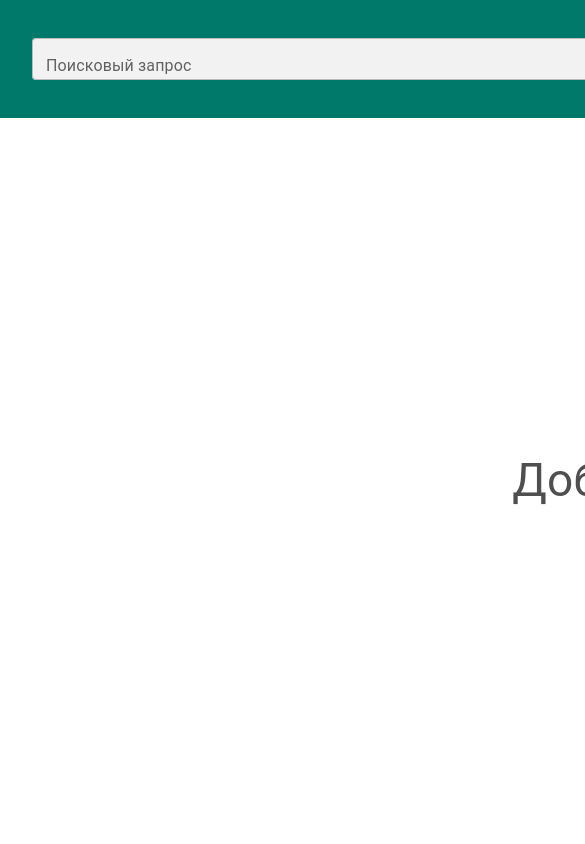
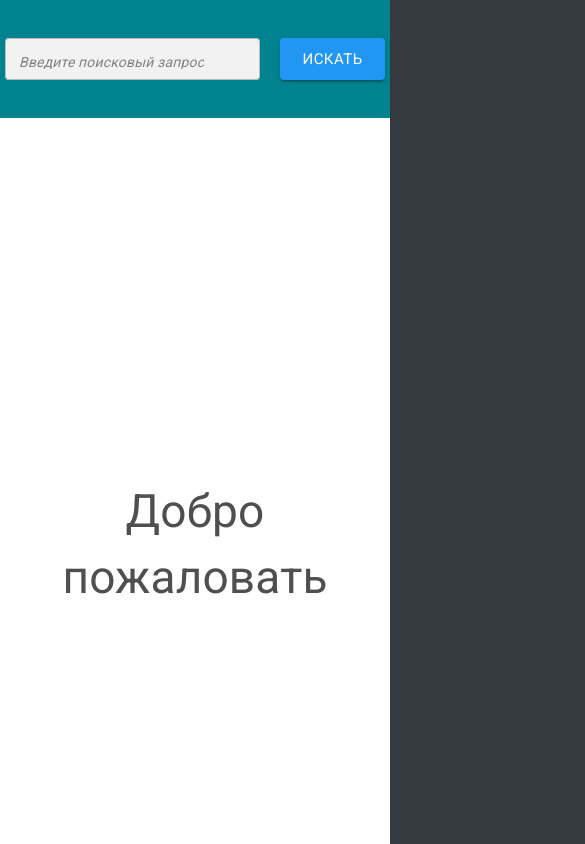
Before and after one commit to magistr25/github-repo-search, a React (Create React App) app: page / in a window 390 px wide. Shown: the top 844 px of the page, 585 px wide, since content can reach past the window. Built offline with nearby package versions, Linux system fonts and the light colour scheme.

Commit message:
App, SearchBar, styles

```diff
--- a/src/App.tsx
+++ b/src/App.tsx
@@ -4,9 +4,7 @@ import React from 'react';
 import SearchBar from './components/SearchBar';
 import styles from './styles/App.module.scss';
 
-/**
- * Главный компонент приложения, который объединяет все остальные компоненты.
- */
+
 const App: React.FC = () => {
     return (
 
--- a/src/components/SearchBar.tsx
+++ b/src/components/SearchBar.tsx
@@ -6,13 +6,24 @@ const SearchBar: React.FC = () => {
     return (
         <div className={styles.searchBar}>
             <TextField
-                label="Поисковый запрос"
+                label="Введите поисковый запрос"
                 variant="outlined"
                 className={styles.searchInput}
-                InputProps={{ style: { height: '42px' } }} // Задаем высоту поля ввода
+                InputLabelProps={{
+                    className: styles.inputLabel,
+                }}
+                inputProps={{
+                    className: styles.inputBase,
+                }}
+                InputProps={{ style: { height: '42px' } }}
             />
-            <Button variant="contained" color="primary" className={styles.searchButton}>
-                Искать
+            <Button
+                variant="contained"
+                color="primary"
+                className={styles.searchButton}
+                size="large"
+            >
+                ИСКАТЬ
             </Button>
         </div>
     );
--- a/src/index.module.scss
+++ b/src/index.module.scss
@@ -1,19 +1,27 @@
-body {
+
+html, body {
   margin: 0;
   font-family: -apple-system, BlinkMacSystemFont, 'Segoe UI', 'Roboto', 'Oxygen',
-  'Ubuntu', 'Cantarell', 'Fira Sans', 'Droid Sans', 'Helvetica Neue',
-  sans-serif;
+  'Ubuntu', 'Cantarell', 'Fira Sans', 'Droid Sans', 'Helvetica Neue', sans-serif;
   -webkit-font-smoothing: antialiased;
   -moz-osx-font-smoothing: grayscale;
   background-color: #343a40;
-
+  color: white;
+  display: flex;
+  justify-content: center;
+  height: 100vh;
+  overflow: hidden;
 }
 
 #root {
-  width: 1440px;
+  max-width: 1440px;
+  display: flex;
+  flex-direction: column;
+  justify-content: center;
+  flex-grow: 1;
+  overflow: hidden;
 }
 
 code {
-  font-family: source-code-pro, Menlo, Monaco, Consolas, 'Courier New',
-  monospace;
+  font-family: source-code-pro, Menlo, Monaco, Consolas, 'Courier New', monospace;
 }
--- a/src/index.tsx
+++ b/src/index.tsx
@@ -1,7 +1,7 @@
 import React from 'react';
 import ReactDOM from 'react-dom/client';
 import App from './App';
-import './index.module.scss'; // Подключение глобальных стилей
+import './index.module.scss';
 import { BrowserRouter } from 'react-router-dom';
 
 const root = ReactDOM.createRoot(document.getElementById('root') as HTMLElement);
--- a/src/styles/App.module.scss
+++ b/src/styles/App.module.scss
@@ -1,51 +1,47 @@
 .app {
   display: flex;
   flex-direction: column;
-  height: 100vh; /* Высота экрана */
-  width: 1440px; /* Максимальная ширина контейнера */
+  min-height: 100vh;
+
+  max-width: 1440px;
   background-color: white;
   margin: 0 auto;
   box-shadow: 0 8px 16px rgba(255, 255, 255, 0.2);
+  padding: 0;
+  height: 100vh;
+  box-sizing: border-box;
 }
 
-.searchBar {
-  display: flex;
-  align-items: center;
-  background-color: #00796b;
-  padding: 19px 32px;
-  width: 100%;
-  height: 80px;
-  margin: 0 auto;
-  justify-content: center;
 
-  .searchInput {
-    width: 912px;
-    height: 42px;
-    background-color: #F2F2F2;
-    border-radius: 4px;
-    margin-right: 10px;
-  }
-
-  .searchButton {
-    height: 42px;
-  }
-}
 
 .welcomeContainer {
   display: flex;
   align-items: center;
   justify-content: center;
   flex-grow: 1;
+  width: 1440px;
+  height: 80px;
+  margin: auto;
+  box-sizing: border-box;
+  overflow: hidden;
 }
 
 .welcome {
+  position: absolute;
+  max-width: 100%;
   width: 416px;
   height: 66px;
+  height: auto;
   font-family: 'Roboto', sans-serif;
   font-weight: 400;
   font-size: 46px;
-  line-height: 65.78px;
+  line-height: 1.4;
   letter-spacing: 0.17px;
   color: #4F4F4F;
   text-align: center;
+  box-sizing: border-box;
+  line-height: 65.78px;
+  letter-spacing: 0.17px;
+  text-align: center;
+  top: 479px;
 }
--- a/src/styles/SearchBar.module.scss
+++ b/src/styles/SearchBar.module.scss
@@ -1,9 +1,12 @@
+@import url('https://fonts.googleapis.com/css2?family=Roboto:wght@400&display=swap');
+
 .searchBar {
   display: flex;
   align-items: center;
-  background-color: #00796b;
-  padding: 19px 0;
+  background-color: rgba(0, 131, 143, 1);
+  padding: 19px 32px;
   width: 1440px;
+  min-width: 360px;
   height: 80px;
   margin: 0 auto;
 
@@ -12,11 +15,184 @@
     height: 42px;
     background-color: #F2F2F2;
     border-radius: 4px;
-    margin-right: 10px;
     margin-left: 32px;
+    vertical-align: middle;
+
   }
 
   .searchButton {
     height: 42px;
+    flex-shrink: 0;
+    width: 105px;
+    margin-left: 10px;
+    box-sizing: border-box;
+    background-color: rgba(33, 150, 243, 1);
+    color: #fff;
+    box-shadow: 0 1px 5px rgba(0, 0, 0, 0.12), 0 2px 2px rgba(0, 0, 0, 0.14), 0 3px 1px -2px rgba(0, 0, 0, 0.2);
+    text-transform: none;
   }
+
+  .inputLabel {
+    font-family: 'Roboto', sans-serif;
+    font-size: 14px;
+    font-weight: 400;
+    font-style: italic;
+    color: #828282;
+    line-height: 24px;
+    letter-spacing: 0.17px;
+    display: flex;
+    align-items: center;
+    justify-content: center;
+    height: 15px;
+  }
+
+  .inputBase {
+    font-family: 'Roboto', sans-serif;
+    font-size: 14px;
+    font-weight: 400;
+    color: #000000;
+    line-height: 24px;
+    letter-spacing: 0.17px;
+  }
+
 }
+
+@media (max-width: 1080px) {
+  .searchBar {
+    width: 1070px;
+    .searchInput {
+      margin-right: 10px;
+      margin-left: 10px;
+    }
+    .searchButton {
+      margin-right: 10px;
+    }
+  }
+
+}
+
+@media (max-width: 926px) {
+  .searchBar {
+    width: 916px;
+    .searchInput {
+      margin-right: 10px;
+      margin-left: 10px;
+    }
+    .searchButton {
+      margin-right: 10px;
+    }
+  }
+
+}
+
+@media (max-width: 915px) {
+  .searchBar {
+    width: 900px;
+    .searchInput {
+      margin-right: 10px;
+      margin-left: 10px;
+    }
+    .searchButton {
+      margin-right: 10px;
+    }
+  }
+
+}
+
+@media (max-width: 844px) {
+  .searchBar {
+    width: 834px;
+    .searchInput {
+      margin-right: 10px;
+      margin-left: 10px;
+    }
+    .searchButton {
+      margin-right: 10px;
+    }
+  }
+
+}
+
+@media (max-width: 812px) {
+  .searchBar {
+    width: 800px;
+    .searchInput {
+      margin-right: 10px;
+      margin-left: 10px;
+    }
+    .searchButton {
+      margin-right: 10px;
+    }
+  }
+
+}
+
+@media (max-width: 760px) {
+  .searchBar {
+    width: 750px;
+    .searchInput {
+      margin-right: 10px;
+      margin-left: 10px;
+    }
+    .searchButton {
+      margin-right: 10px;
+    }
+  }
+
+}
+
+@media (max-width: 667px) {
+  .searchBar {
+    width: 657px;
+    .searchInput {
+      margin-right: 10px;
+      margin-left: 10px;
+    }
+    .searchButton {
+      margin-right: 10px;
+    }
+  }
+
+}
+
+@media (max-width: 428px) {
+  .searchBar {
+    width: 400px;
+    .searchInput {
+      margin-right: 10px;
+      margin-left: 10px;
+    }
+    .searchButton {
+      margin-right: 10px;
+    }
+  }
+
+}
+
+@media (max-width: 375px) {
+  .searchBar {
+    width: 365px;
+    .searchInput {
+      margin-right: 10px;
+      margin-left: 10px;
+    }
+    .searchButton {
+      margin-right: 10px;
+    }
+  }
+
+}
+
+@media (max-width: 360px) {
+  .searchBar {
+    width: 350px;
+    .searchInput {
+      margin-right: 10px;
+      margin-left: 10px;
+    }
+    .searchButton {
+      margin-right: 10px;
+    }
+  }
+
+}
```
Also changed, not shown: src/reportWebVitals.ts (deleted, +0 -15 lines), src/setupTests.ts (deleted, +0 -5 lines), src/logo.svg (deleted).
